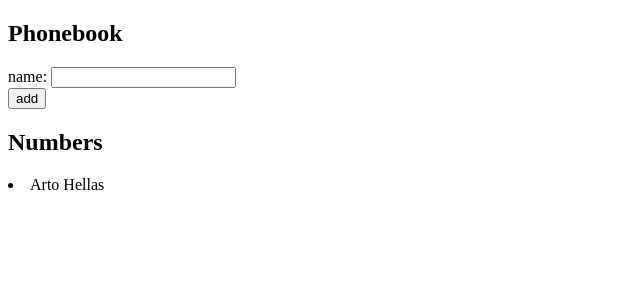
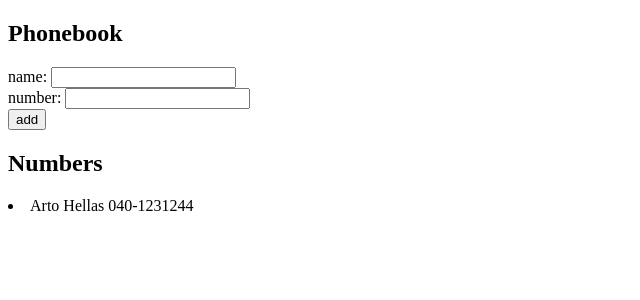
Before and after one commit to mdsanna/full_stack_websovelluskehitys, a React (Vite) app in the folder osa2/puhelinluettelo/: page / in a window 1280 px wide. Shown: the top 300 px of the page, without its empty margins (0-640 px from the left). Built offline with nearby package versions, Linux system fonts and the light colour scheme.

Commit message:
Exercise 2.8

```diff
--- a/osa2/puhelinluettelo/src/App.jsx
+++ b/osa2/puhelinluettelo/src/App.jsx
@@ -2,11 +2,14 @@
 
 const App = () => {
   const [persons, setPersons] = useState([
-    { name: 'Arto Hellas' }
+    { name: 'Arto Hellas' ,
+      number: '040-1231244'
+    }
   ])
   const [newName, setNewName] = useState('')
+  const [newNumber, setNewNumber] = useState('')
 
-  const addName = (event) => {
+  const addPerson = (event) => {
     event.preventDefault()
 
     const exists = persons.some(person => person.name === newName)
@@ -17,12 +20,13 @@
     else {
       const personObject = {
         name: newName,
-        //id: String(persons.lenght+1),
+        number: newNumber
        }
 
       setPersons(persons.concat(personObject))
     }
     setNewName('')
+    setNewNumber('')
   }
 
   const handleNameChange = (event) => {
@@ -30,14 +34,25 @@
     setNewName(event.target.value)
   }
 
+    const handleNumberChange = (event) => {
+    console.log(event.target.value)
+    setNewNumber(event.target.value)
+  }
+
   return (
     <div>
       <h2>Phonebook</h2>
-      <form onSubmit={addName}>
+      <form onSubmit={addPerson}>
         <div>
           name: <input
             value={newName}
             onChange={handleNameChange}
+          />
+        </div>
+        <div>
+          number: <input
+            value={newNumber}
+            onChange={handleNumberChange}
           />
         </div>
         <div>
@@ -47,7 +62,7 @@
       <h2>Numbers</h2>
       {persons.map(person =>
         <li key={person.name}>
-          {person.name}
+          {person.name} {person.number}
         </li> )}
     </div>
   )
```
